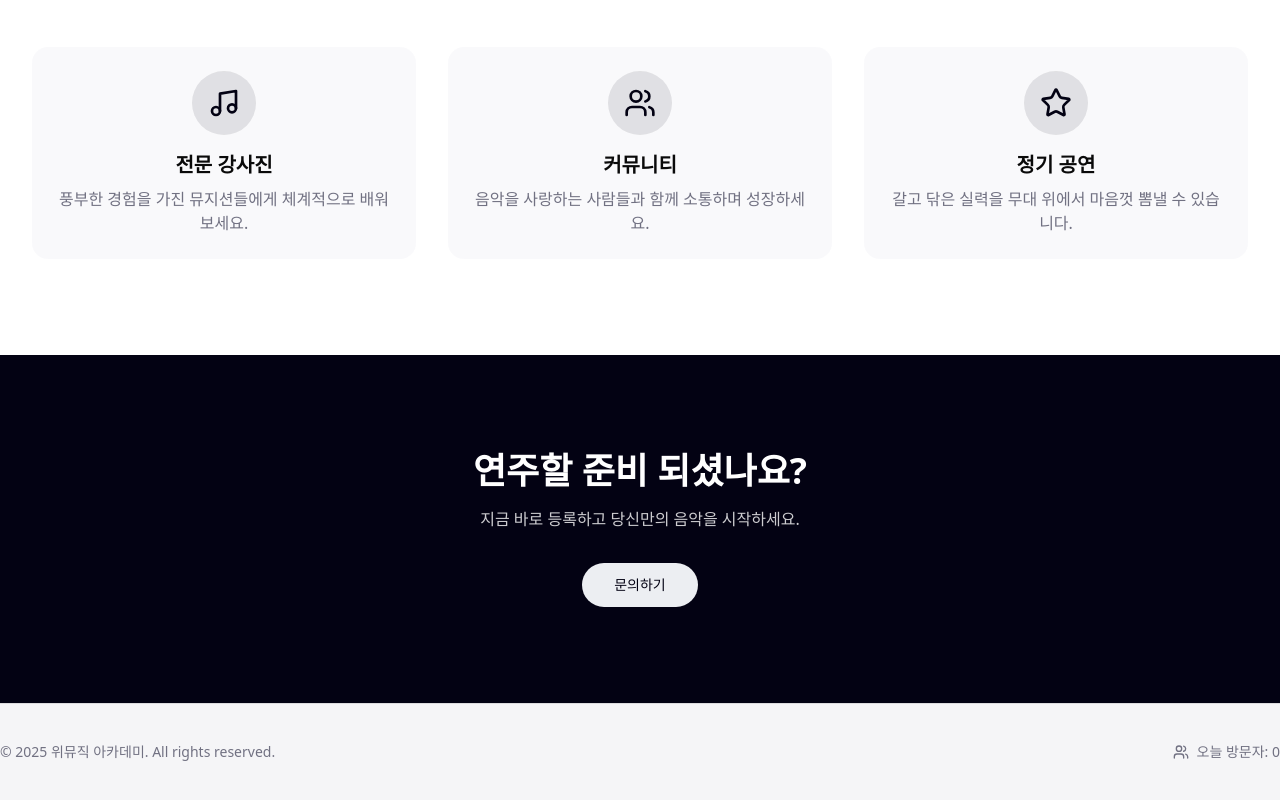
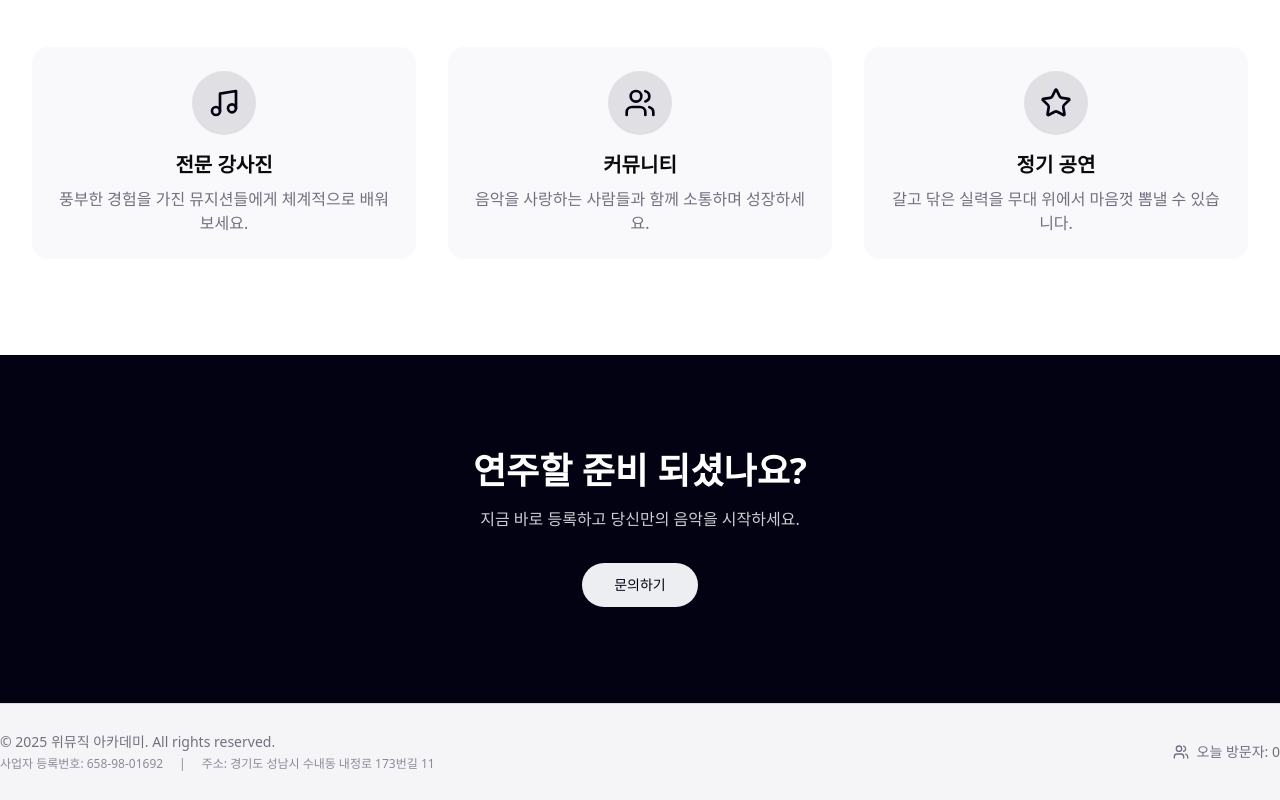
Before and after one commit to hwani7238/academy-web, a Next.js app: page / in a window 1280 px wide. Shown: the part 746-1546 px from the top of the page. Built offline with nearby package versions, Linux system fonts and the light colour scheme; no server answers; the database is empty.

Commit message:
Add business info to footer

```diff
--- a/src/components/Footer.tsx
+++ b/src/components/Footer.tsx
@@ -4,10 +4,15 @@ export function Footer() {
     return (
         <footer className="border-t bg-muted/50">
             <div className="container mx-auto flex flex-col items-center justify-between gap-4 py-10 md:h-24 md:flex-row md:py-0">
-                <div className="flex flex-col items-center gap-4 px-8 md:flex-row md:gap-2 md:px-0">
-                    <p className="text-center text-sm leading-loose text-muted-foreground md:text-left">
+                <div className="flex flex-col items-center gap-1 text-center md:items-start md:text-left">
+                    <p className="text-sm text-muted-foreground">
                         © 2025 위뮤직 아카데미. All rights reserved.
                     </p>
+                    <div className="flex flex-col gap-1 text-xs text-muted-foreground/80 md:flex-row md:gap-4">
+                        <span>사업자 등록번호: 658-98-01692</span>
+                        <span className="hidden md:inline">|</span>
+                        <span>주소: 경기도 성남시 수내동 내정로 173번길 11</span>
+                    </div>
                 </div>
                 <div className="flex items-center gap-4">
                     <VisitorCounter />
```
